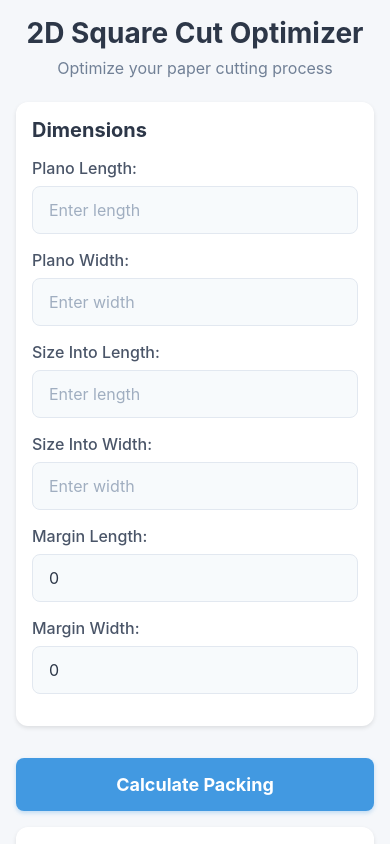
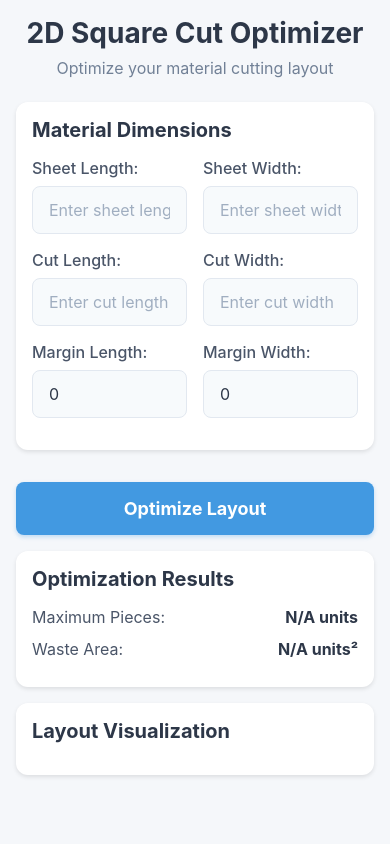
Before and after one commit to Verd1ne/RectanglePacking, a React Native app: screen / in a window 390 px wide. Built offline with nearby package versions, Linux system fonts and the light colour scheme.

Commit message:
Changed icons and app name

```diff
--- a/App.tsx
+++ b/App.tsx
@@ -339,14 +339,14 @@ function App(): React.JSX.Element {
 
     const renderHorizontalStack = () => {
       return renderVisualizationContainer(
-        'Horizontal Stacking',
+        'Horizontal Packing',
         drawRegion(10, 10, L, W, l, w),
       );
     };
 
     const renderVerticalStack = () => {
       return renderVisualizationContainer(
-        'Vertical Stacking',
+        'Vertical Packing',
         drawRegion(10, 10, L, W, w, l),
       );
     };
@@ -465,54 +465,37 @@ function App(): React.JSX.Element {
           <View style={styles.header}>
             <Text style={styles.title}>2D Square Cut Optimizer</Text>
             <Text style={styles.subtitle}>
-              Optimize your paper cutting process
+              Optimize your material cutting layout
             </Text>
           </View>
 
           {/* Input Fields */}
           <View style={styles.card}>
-            <Text style={styles.cardTitle}>Dimensions</Text>
+            <Text style={styles.cardTitle}>Material Dimensions</Text>
+            <View style={styles.inputGrid}>
+              {/* Length Column */}
+              <View style={styles.inputColumn}>
                 <View style={styles.inputGroup}>
-              <Text style={styles.label}>Plano Length:</Text>
+                  <Text style={styles.label}>Sheet Length:</Text>
                   <TextInput
                     style={styles.input}
                     keyboardType="numeric"
                     value={inputs.bigPaperL}
                     onChangeText={text => handleInputChange('bigPaperL', text)}
-                placeholder="Enter length"
+                    placeholder="Enter sheet length"
                     placeholderTextColor="#A0AEC0"
                   />
                 </View>
                 <View style={styles.inputGroup}>
-              <Text style={styles.label}>Plano Width:</Text>
-              <TextInput
-                style={styles.input}
-                keyboardType="numeric"
-                value={inputs.bigPaperW}
-                onChangeText={text => handleInputChange('bigPaperW', text)}
-                placeholder="Enter width"
-                placeholderTextColor="#A0AEC0"
-              />
-            </View>
-            <View style={styles.inputGroup}>
-              <Text style={styles.label}>Size Into Length:</Text>
+                  <Text style={styles.label}>Cut Length:</Text>
                   <TextInput
                     style={styles.input}
                     keyboardType="numeric"
                     value={inputs.smallPaperL}
-                onChangeText={text => handleInputChange('smallPaperL', text)}
-                placeholder="Enter length"
-                placeholderTextColor="#A0AEC0"
-              />
-            </View>
-            <View style={styles.inputGroup}>
-              <Text style={styles.label}>Size Into Width:</Text>
-              <TextInput
-                style={styles.input}
-                keyboardType="numeric"
-                value={inputs.smallPaperW}
-                onChangeText={text => handleInputChange('smallPaperW', text)}
-                placeholder="Enter width"
+                    onChangeText={text =>
+                      handleInputChange('smallPaperL', text)
+                    }
+                    placeholder="Enter cut length"
                     placeholderTextColor="#A0AEC0"
                   />
                 </View>
@@ -522,8 +505,38 @@ function App(): React.JSX.Element {
                     style={styles.input}
                     keyboardType="numeric"
                     value={inputs.marginLength}
-                onChangeText={text => handleInputChange('marginLength', text)}
+                    onChangeText={text =>
+                      handleInputChange('marginLength', text)
+                    }
                     placeholder="Enter margin"
+                    placeholderTextColor="#A0AEC0"
+                  />
+                </View>
+              </View>
+
+              {/* Width Column */}
+              <View style={styles.inputColumn}>
+                <View style={styles.inputGroup}>
+                  <Text style={styles.label}>Sheet Width:</Text>
+                  <TextInput
+                    style={styles.input}
+                    keyboardType="numeric"
+                    value={inputs.bigPaperW}
+                    onChangeText={text => handleInputChange('bigPaperW', text)}
+                    placeholder="Enter sheet width"
+                    placeholderTextColor="#A0AEC0"
+                  />
+                </View>
+                <View style={styles.inputGroup}>
+                  <Text style={styles.label}>Cut Width:</Text>
+                  <TextInput
+                    style={styles.input}
+                    keyboardType="numeric"
+                    value={inputs.smallPaperW}
+                    onChangeText={text =>
+                      handleInputChange('smallPaperW', text)
+                    }
+                    placeholder="Enter cut width"
                     placeholderTextColor="#A0AEC0"
                   />
                 </View>
@@ -533,33 +546,39 @@ function App(): React.JSX.Element {
                     style={styles.input}
                     keyboardType="numeric"
                     value={inputs.marginWidth}
-                onChangeText={text => handleInputChange('marginWidth', text)}
+                    onChangeText={text =>
+                      handleInputChange('marginWidth', text)
+                    }
                     placeholder="Enter margin"
                     placeholderTextColor="#A0AEC0"
                   />
                 </View>
               </View>
+            </View>
+          </View>
 
           {/* Calculate Button */}
           <TouchableOpacity style={styles.button} onPress={onCalculate}>
-            <Text style={styles.buttonText}>Calculate Packing</Text>
+            <Text style={styles.buttonText}>Optimize Layout</Text>
           </TouchableOpacity>
 
           {/* Results */}
           <View style={styles.card}>
-            <Text style={styles.cardTitle}>Results</Text>
+            <Text style={styles.cardTitle}>Optimization Results</Text>
             <View style={styles.resultItem}>
-              <Text style={styles.resultLabel}>Max Small Papers:</Text>
-              <Text style={styles.resultValue}>{results.maxFit ?? 'N/A'}</Text>
+              <Text style={styles.resultLabel}>Maximum Pieces:</Text>
+              <Text style={styles.resultValue}>
+                {results.maxFit ?? 'N/A'} units
+              </Text>
             </View>
             <View style={styles.resultItem}>
-              <Text style={styles.resultLabel}>Paper Scraps:</Text>
+              <Text style={styles.resultLabel}>Waste Area:</Text>
               <Text style={styles.resultValue}>
                 {results.residue?.toFixed(2) ?? 'N/A'} units²
                 {results.scrapPercentage !== undefined && (
                   <Text style={styles.percentageText}>
                     {' '}
-                    ({results.scrapPercentage.toFixed(1)}%)
+                    ({results.scrapPercentage.toFixed(1)}% waste)
                   </Text>
                 )}
               </Text>
@@ -568,7 +587,7 @@ function App(): React.JSX.Element {
 
           {/* Visualization */}
           <View style={styles.card}>
-            <Text style={styles.cardTitle}>Packing Visualization</Text>
+            <Text style={styles.cardTitle}>Layout Visualization</Text>
             {renderVisualization()}
           </View>
         </View>
@@ -622,6 +641,14 @@ const styles = StyleSheet.create({
     fontWeight: 'bold',
     color: '#2D3748',
     marginBottom: 16,
+  },
+  inputGrid: {
+    flexDirection: 'row',
+    justifyContent: 'space-between',
+    gap: 16,
+  },
+  inputColumn: {
+    flex: 1,
   },
   inputGroup: {
     marginBottom: 16,
--- a/app.json
+++ b/app.json
@@ -1,4 +1,4 @@
 {
   "name": "RectanglePacking1",
-  "displayName": "RectanglePacking1"
+  "displayName": "2D_Square_Cut_Optimizer"
 }
```
Also changed, not shown: 35 other files (tests, documents, lock files or other folders). Lines whose indentation alone changed are shown as unchanged.
